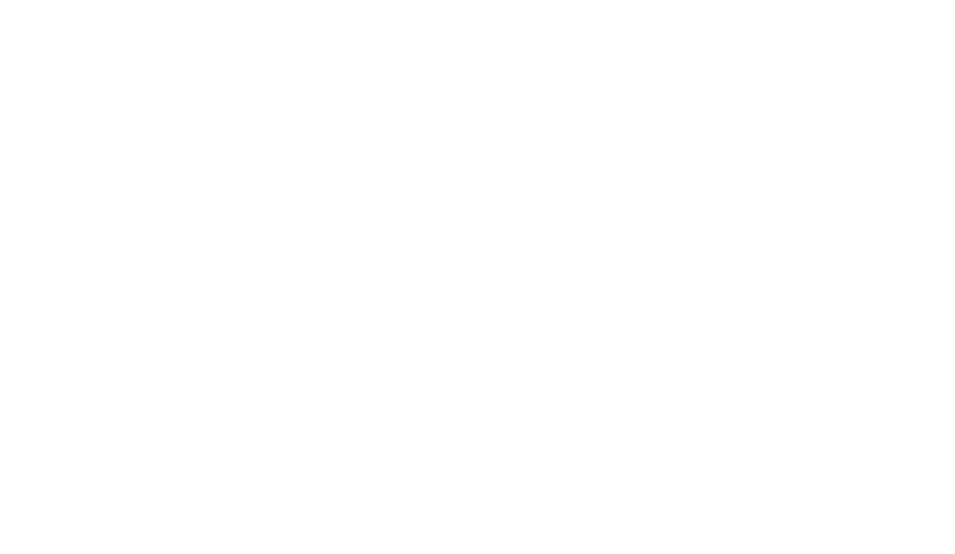
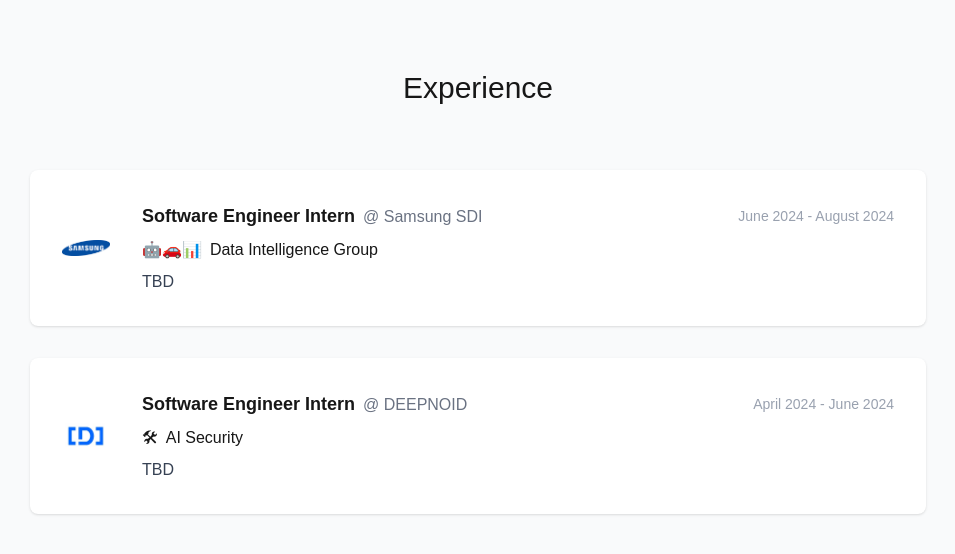
Before and after one commit to EugeneLim0805/my-portfolio, a Next.js app: page / in a window 1280 px wide. Shown: the part 1470-2024 px from the top of the page, without its empty margins (162-1117 px from the left). Before the commit the page ends 1460 px from the top, so only its background shows below. Built offline with nearby package versions, Linux system fonts and the light colour scheme.

Commit message:
Add Experience

```diff
--- /dev/null
+++ b/app/components/Experience.tsx
@@ -0,0 +1,58 @@
+const experiences = [
+  {
+    logo: "/samsung.png",
+    title: "Software Engineer Intern",
+    company: "Samsung SDI",
+    link: "https://www.samsungsdi.com/",
+    period: "June 2024 - August 2024",
+    projects: [
+      { icon: "🤖🚗📊 ", name: "Data Intelligence Group" },
+    ],
+    description: "TBD"
+  },
+  {
+    logo: "/deepnoid.jpeg",
+    title: "Software Engineer Intern",
+    company: "DEEPNOID",
+    link: "https://www.deepnoid.com/?lang=en",
+    period: "April 2024 - June 2024",
+    projects: [
+      { icon: "🛠", name: "AI Security" },
+    ],
+    description: "TBD"
+  },
+];
+
+const Experience = () => (
+  <section id="experience" className="py-20 px-4 bg-gray-50">
+    <div className="max-w-4xl mx-auto">
+      <h2 className="text-3xl font-light text-center mb-16">Experience</h2>
+      <div className="space-y-8">
+        {experiences.map((exp, idx) => (
+          <div key={idx} className="bg-white p-8 rounded-lg shadow flex flex-col md:flex-row md:items-center gap-8 items-start">
+            <img src={exp.logo} alt={exp.company} className="w-12 h-12 object-contain" />
+            <div className="flex-1">
+              <div className="flex flex-col md:flex-row md:items-center md:justify-between mb-2">
+                <div>
+                  <span className="font-semibold text-lg">{exp.title}</span>
+                  <span className="ml-2 text-gray-500">@ <a href={exp.link} target="_blank" rel="noopener noreferrer" className="hover:underline">{exp.company}</a></span>
+                </div>
+                <span className="text-gray-400 text-sm mt-1 md:mt-0">{exp.period}</span>
+              </div>
+              <div className="mb-2 space-y-1">
+                {exp.projects.map((proj, i) => (
+                  <div key={i} className="flex items-center text-base">
+                    <span className="mr-2">{proj.icon}</span> {proj.name}
+                  </div>
+                ))}
+              </div>
+              <p className="text-gray-700 mt-2 whitespace-pre-line">{exp.description}</p>
+            </div>
+          </div>
+        ))}
+      </div>
+    </div>
+  </section>
+);
+
+export default Experience;
--- a/app/page.tsx
+++ b/app/page.tsx
@@ -1,6 +1,7 @@
 import Navbar from "./components/Navbar";
 import Hero from "./components/Hero";
 import About from "./components/About";
+import Experience from "./components/Experience";
 
 export default function Home() {
   return (
@@ -9,6 +10,7 @@
       <Navbar />
       <Hero />
       <About />
+      <Experience />
     </div>
   );
 }
```
Also changed, not shown: public/deepnoid.jpeg (added), public/samsung.png (added).
